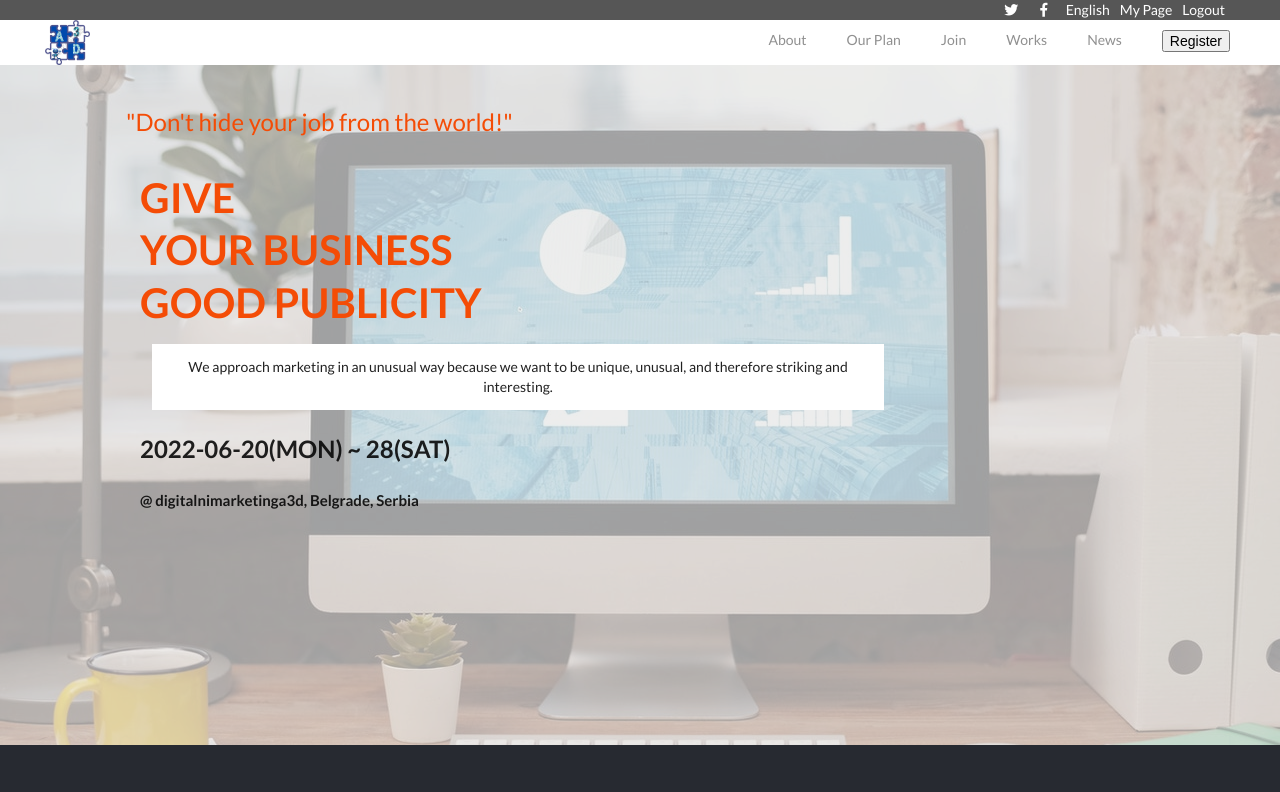
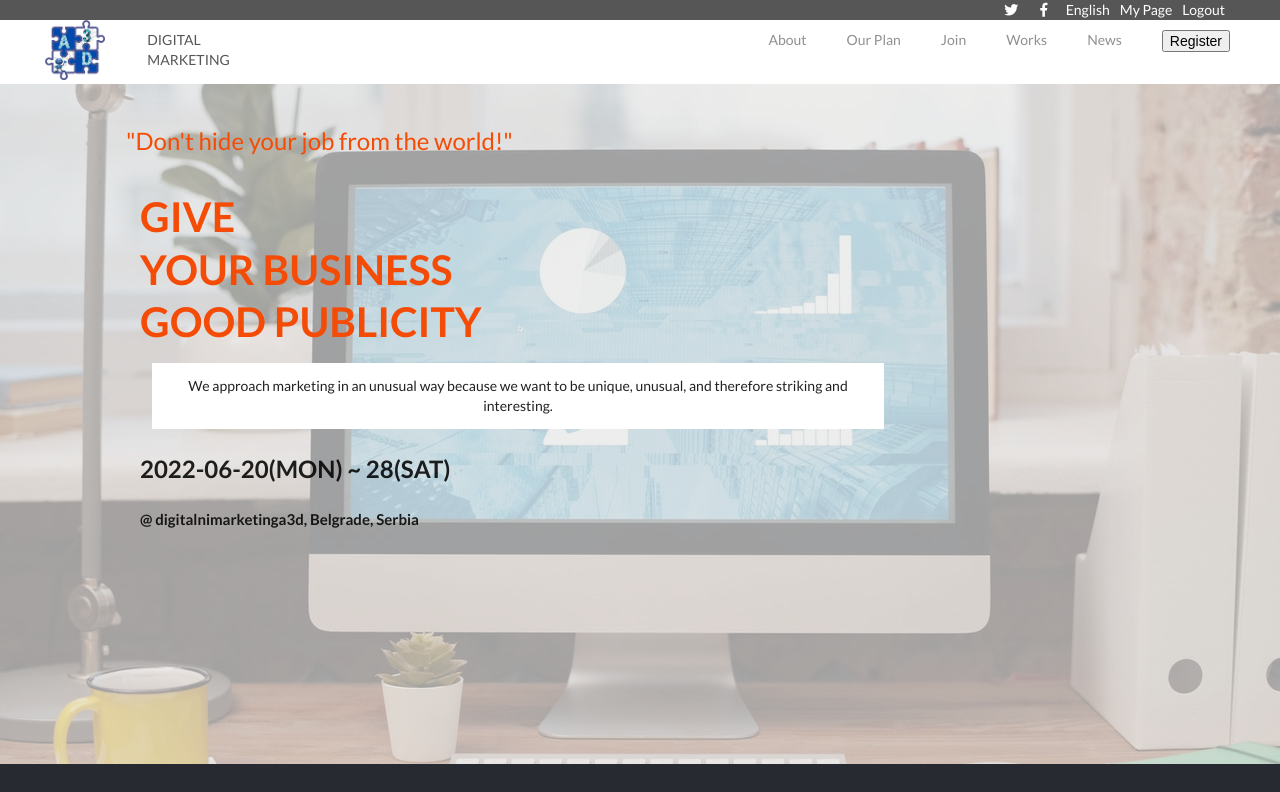
Before and after one commit to digia3d/Conference-page, a website: page index.html in a window 1280 px wide. Shown: the top 792 px of the page. Drawn offline with nearby package versions, Linux system fonts and the light colour scheme; a web font is replaced by a local one.

Commit message:
Update README.md file, and fix linters errors.

```diff
--- a/index.html
+++ b/index.html
@@ -32,6 +32,9 @@
         <div class="logocontainer">
           <a class="logo" href="index.html"><img src="images/A3D-LOGO.png" alt="A3D logo"></a>
         </div>
+        <p class="nav-p">
+          DIGITAL MARKETING
+        </p>
         <nav class="hamburger">
           <i class="fa-solid fa-bars"></i>
         </nav>
--- a/style.css
+++ b/style.css
@@ -30,6 +30,12 @@
   to {
     transform: rotate(360deg);
   }
+}
+
+.nav-p {
+  margin-left: -44vh;
+  margin-top: 1.3vh;
+  color: var(--text-darkgray);
 }
 
 .bannerho {
```
Also changed, not shown: README.md.
